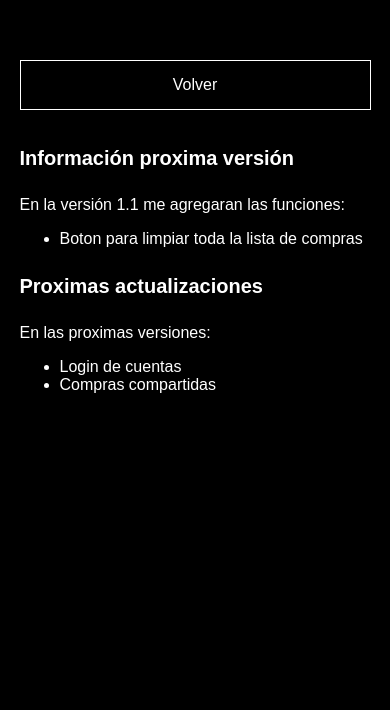
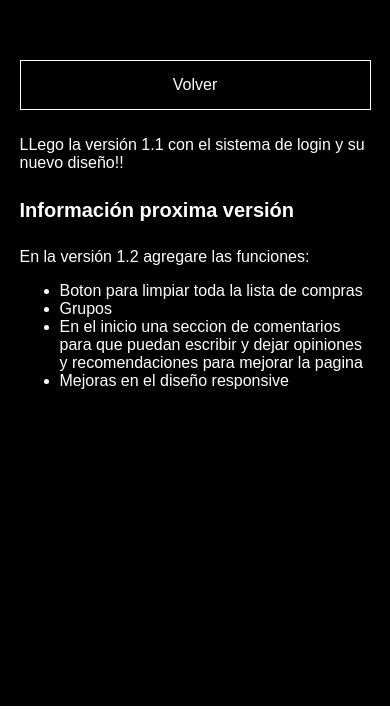
Before and after one commit to pedromax23/Lista-de-Compras, a React (Vite) app: page /info-V1.1 in a window 390 px wide. Shown: the part 250-960 px from the top of the page. Built offline with nearby package versions, Linux system fonts and the light colour scheme.

Commit message:
Responsive mode y actualizando siguiente info

```diff
--- a/src/layouts/Header.css
+++ b/src/layouts/Header.css
@@ -36,3 +36,11 @@
     text-decoration: none;
     width: 50%;
 }
+
+
+@media (min-width: 768px) {
+    .main_header {
+        max-width: 600px;
+        margin: auto;
+    }
+}
--- a/src/pages/Compras/Compras.css
+++ b/src/pages/Compras/Compras.css
@@ -82,6 +82,10 @@ span {
 
 @media (min-width: 768px) {
     .main_div {
+        max-width: 600px;
+        margin: auto;
+    }
+    .main_div {
         width: 50%;
         margin: auto;
     }
--- a/src/pages/Login/Login.css
+++ b/src/pages/Login/Login.css
@@ -33,3 +33,10 @@
 .link_to_register a {
     color: #28A745;
 }
+
+@media (min-width: 768px) {
+    .main_div_login {
+        max-width: 600px;
+        margin: auto;
+    }
+}
--- a/src/pages/Login/Login.jsx
+++ b/src/pages/Login/Login.jsx
@@ -28,7 +28,7 @@ function Login() {
   })
 
   return (
-    <div>
+    <div className='main_div_login'>
 
       <Link className='link_to_inicio' to={'/'}>Inicio</Link>
 
--- a/src/pages/Register/Register.css
+++ b/src/pages/Register/Register.css
@@ -33,3 +33,10 @@
 .link_to_login a {
     color: #28A745;
 }
+
+@media (min-width: 768px) {
+    .main_div_register {
+        max-width: 600px;
+        margin: auto;
+    }
+}
--- a/src/pages/Register/Register.jsx
+++ b/src/pages/Register/Register.jsx
@@ -26,7 +26,7 @@ function Register() {
     })
 
     return (
-        <div>
+        <div className='main_div_register'>
 
             <Link className='link_to_inicio' to={'/'}>Inicio</Link>
 
--- a/src/pages/Version/InfoVersiones.jsx
+++ b/src/pages/Version/InfoVersiones.jsx
@@ -8,17 +8,18 @@ function InfoVersiones() {
                 <Link className='volver' to={'/'}>Volver</Link>
             </div>
             <div className='informacion'>
+
+                <p>
+                    LLego la versión 1.1 con el sistema de login y su nuevo diseño!!
+                </p>
+
                 <h4>Información proxima versión</h4>
-                <p>En la versión 1.1 me agregaran las funciones: </p>
+                <p>En la versión 1.2 agregare las funciones: </p>
                 <ul>
                     <li>Boton para limpiar toda la lista de compras</li>
-                </ul>
-
-                <h4>Proximas actualizaciones</h4>
-                <p>En las proximas versiones: </p>
-                <ul>
-                    <li>Login de cuentas</li>
-                    <li>Compras compartidas</li>
+                    <li>Grupos</li>
+                    <li>En el inicio una seccion de comentarios para que puedan escribir y dejar opiniones y recomendaciones para mejorar la pagina</li>
+                    <li>Mejoras en el diseño responsive</li>
                 </ul>
             </div>
         </section>
```
